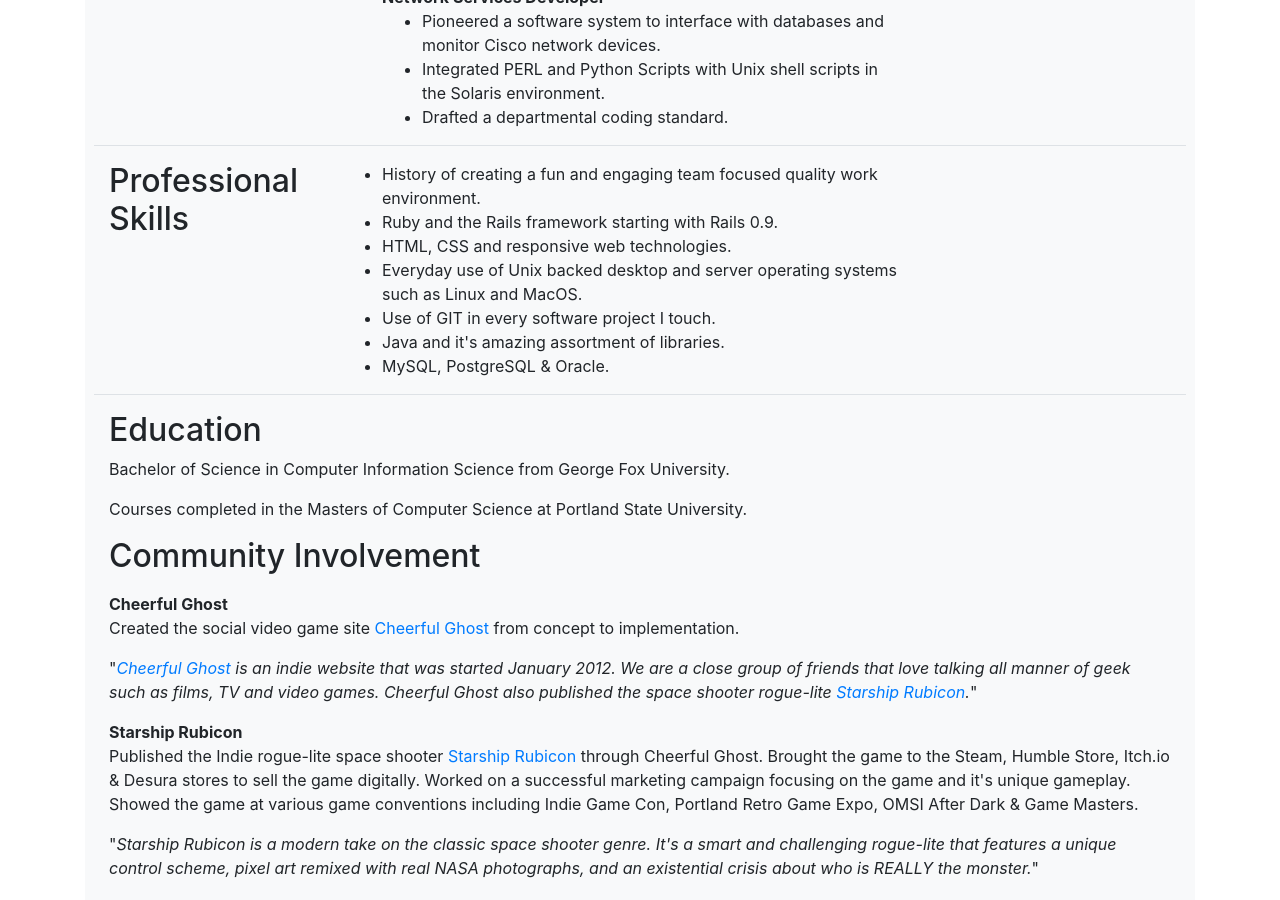
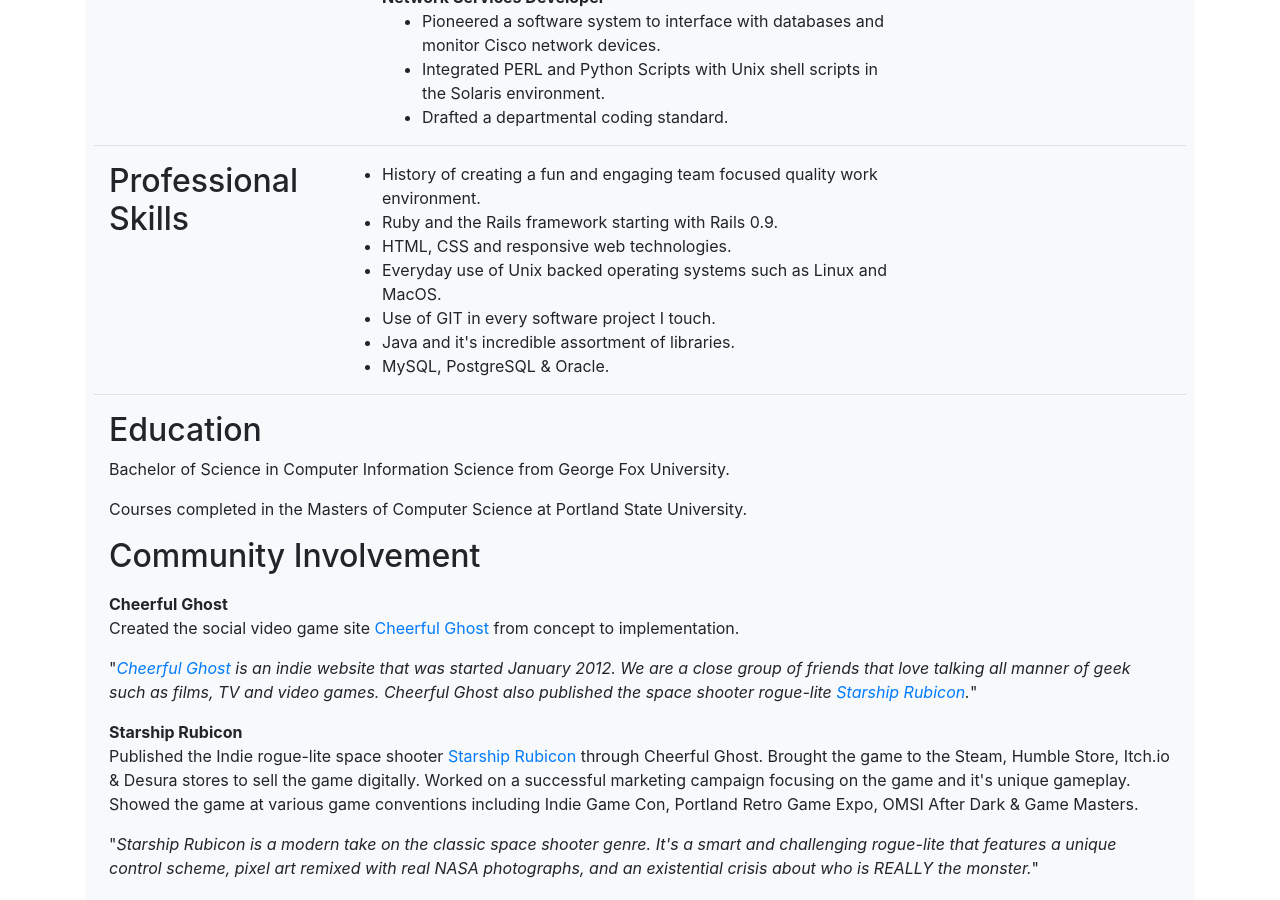
Before and after one commit to jdodson/jdodsonorg, a Jekyll site: the page built from resume.html, in a window 1280 px wide and 900 px high, scrolled down 3641 px. Built offline with Jekyll 4.4.1, drawn with Linux system fonts in a browser that asks for light colours; nearby versions of some CDN libraries.

Commit message:
Some resume formatting tips from Travis + some text changes to professional skills.

```diff
--- a/docs/feed.xml
+++ b/docs/feed.xml
@@ -1 +1 @@
-<?xml version="1.0" encoding="utf-8"?><feed xmlns="http://www.w3.org/2005/Atom" ><generator uri="https://jekyllrb.com/" version="3.8.1">Jekyll</generator><link href="jdodson.org/feed.xml" rel="self" type="application/atom+xml" /><link href="jdodson.org/" rel="alternate" type="text/html" /><updated>2018-05-20T19:32:04-07:00</updated><id>jdodson.org/</id><title type="html">jdodson.org</title><subtitle>Partner to Francesca and father to Finley I work for Bonobos as an Engineering Manager and built the video game site Cheerful Ghost.</subtitle></feed>
+<?xml version="1.0" encoding="utf-8"?><feed xmlns="http://www.w3.org/2005/Atom" ><generator uri="https://jekyllrb.com/" version="3.8.1">Jekyll</generator><link href="jdodson.org/feed.xml" rel="self" type="application/atom+xml" /><link href="jdodson.org/" rel="alternate" type="text/html" /><updated>2018-05-20T19:38:12-07:00</updated><id>jdodson.org/</id><title type="html">jdodson.org</title><subtitle>Partner to Francesca and father to Finley I work for Bonobos as an Engineering Manager and built the video game site Cheerful Ghost.</subtitle></feed>
--- a/resume.html
+++ b/resume.html
@@ -39,10 +39,10 @@
   </div>
 
   <div class="border-top">
-    <div class="row mt-3 border-bottom">
+    <div class="row mt-3">
       <h2 class="col-sm-3 col-md-4 col-lg-3">Experience</h2>
 
-      <div class="col-sm-6">
+      <div class="col-sm-6 border-bottom">
         <div>
           <h3>Bonobos</h3>
           <div>August 2016 - Current</div>
@@ -77,9 +77,9 @@
       </div>
     </div>
 
-    <div class="row mt-3 border-bottom">
+    <div class="row mt-3">
       <div class="col-sm-3 col-md-4 col-lg-3"></div>
-      <div class="col-sm-6">
+      <div class="col-sm-6 border-bottom">
         <div>
           <h3>LivingSocial</h3>
           <div>September 2012 - August 2016</div>
@@ -106,9 +106,9 @@
       </div>
     </div>
 
-    <div class="row mt-3 border-bottom">
+    <div class="row mt-3">
       <div class="col-sm-3 col-md-4 col-lg-3"></div>
-      <div class="col-sm-6">
+      <div class="col-sm-6 border-bottom">
         <div>
           <h3>BizBuilt</h3>
           <div>May 2010 – September 2012</div>
@@ -126,9 +126,9 @@
       </div>
     </div>
 
-    <div class="row mt-3 border-bottom">
+    <div class="row mt-3">
       <div class="col-sm-3 col-md-4 col-lg-3"></div>
-      <div class="col-sm-6">
+      <div class="col-sm-6 border-bottom">
         <h3>neutralSpace</h3>
         <div>November 2008 – April 2010</div>
 
@@ -144,9 +144,9 @@
 
 
 
-    <div class="row mt-3 border-bottom">
+    <div class="row mt-3">
       <div class="col-sm-3 col-md-4 col-lg-3"></div>
-      <div class="col-sm-6">
+      <div class="col-sm-6 border-bottom">
         <h3>Dotster</h3>
         <div>June 2007 –  November 2008</div>
 
@@ -160,9 +160,9 @@
       </div>
     </div>
 
-    <div class="row mt-3 border-bottom">
+    <div class="row mt-3">
       <div class="col-sm-3 col-md-4 col-lg-3"></div>
-      <div class="col-sm-6">
+      <div class="col-sm-6 border-bottom">
         <h3>OpenSourcery</h3>
         <div>June 2005 – July 2007</div>
 
@@ -198,9 +198,9 @@
       <li>History of creating a fun and engaging team focused quality work environment.</li>
       <li>Ruby and the Rails framework starting with Rails 0.9.</li>
       <li>HTML, CSS and responsive web technologies.</li>
-      <li>Everyday use of Unix backed desktop and server operating systems such as Linux and MacOS.</li>
+      <li>Everyday use of Unix backed operating systems such as Linux and MacOS.</li>
       <li>Use of GIT in every software project I touch.</li>
-      <li>Java and it's amazing assortment of libraries.</li>
+      <li>Java and it's incredible assortment of libraries.</li>
       <li>MySQL, PostgreSQL & Oracle.</li>
     </ul>
   </div>
```
Also changed, not shown: docs/resume.html (+14 -14 lines).
